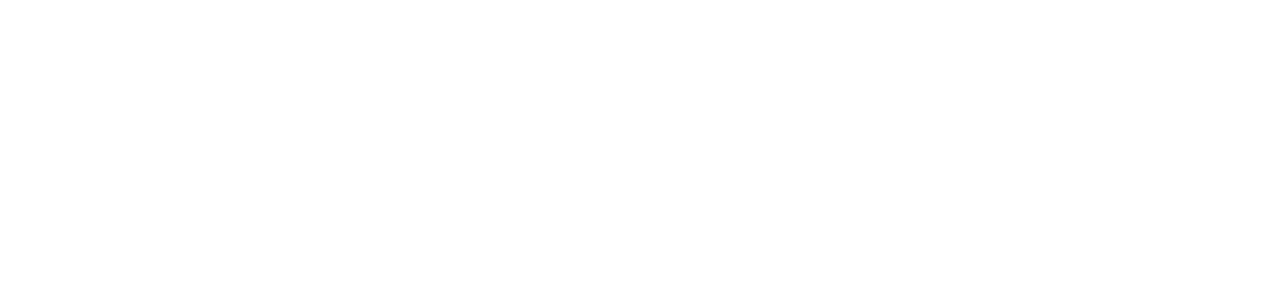
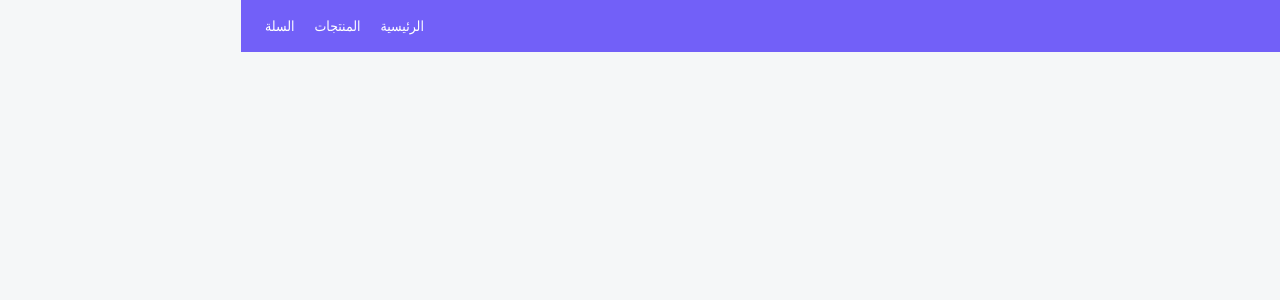
Before and after one commit to Tolpaschool/my-store, a React (Vite) app: page / in a window 1280 px wide. Shown: the top 300 px of the page. Built offline with nearby package versions, Linux system fonts and the light colour scheme.

Commit message:
feat: clean project and add navbar

```diff
--- a/src/App.jsx
+++ b/src/App.jsx
@@ -1,14 +1,16 @@
-import { useState } from 'react'
 
 import './App.css'
+import Navbar from './components/Navbar'
+import Footer from './components/Footer'
 
 function App() {
-  const [count, setCount] = useState(0)
+
 
   return (
 
      <div>
-      <h1>متجري</h1>
+    <Navbar />
+     <Footer />
      </div>
   )
 }
--- /dev/null
+++ b/src/components/Footer.jsx
@@ -0,0 +1,10 @@
+
+function Footer(){
+
+    return(
+        <div>
+
+        </div>
+    )
+}
+export default Footer ;
--- /dev/null
+++ b/src/components/Navbar.css
@@ -0,0 +1,27 @@
+.navbar {
+  background: #6956f9ee;
+  color: white;
+  padding: 14px 24px;
+  display: flex;
+  justify-content: space-between;
+  align-items: center;
+}
+
+.navbar-logo {
+  font-size: 20px;
+}
+
+.navbar-links {
+  list-style: none;
+  display: flex;
+  gap: 20px;
+  font-size: 14px;
+}
+
+.navbar-links li {
+  cursor: pointer;
+}
+
+.navbar-links li:hover {
+  text-decoration: underline;
+}
--- /dev/null
+++ b/src/components/Navbar.jsx
@@ -0,0 +1,16 @@
+import "./Navbar.css";
+
+function Navbar() {
+  return (
+    <nav className="navbar">
+      <h1 className="navbar-logo">🛍️ متجري</h1>
+      <ul className="navbar-links">
+        <li>الرئيسية</li>
+        <li>المنتجات</li>
+        <li>السلة</li>
+      </ul>
+    </nav>
+  );
+}
+
+export default Navbar;
--- a/src/index.css
+++ b/src/index.css
@@ -0,0 +1,11 @@
+* {
+  box-sizing: border-box;
+  margin: 0;
+  padding: 0;
+}
+
+body {
+  font-family: Tahoma, Arial, sans-serif;
+  background: #f5f7f8;
+  color: #1f2937;
+}
```
Also changed, not shown: src/components/Header.jsx (added, +9 -0 lines).
